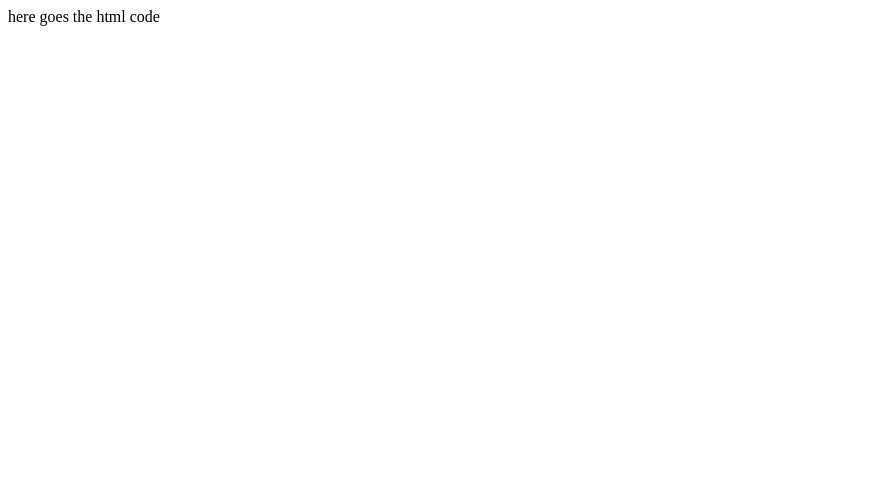
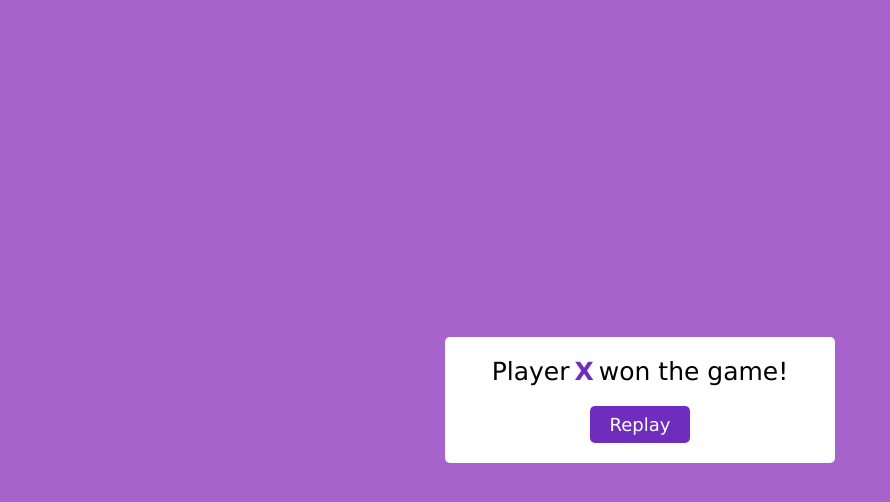
Before and after one commit to HIBA-BEG/XOgame, a plain HTML site: page index.html in a window 1280 px wide. Shown: the whole page, without its empty margins (0-890 px from the left). Drawn offline with Linux system fonts and the light colour scheme.

Commit message:
js-game-part-html

```diff
--- a/index.html
+++ b/index.html
@@ -1 +1,18 @@
-here goes the html code
+<!DOCTYPE html>
+<html lang="en">
+<head>
+    <meta charset="UTF-8">
+    <meta name="viewport" content="width=device-width, initial-scale=1.0">
+    <title>Document</title>
+    <link rel="stylesheet" href="style.css">
+</head>
+<body>
+      <!-- result -->
+      <div class="result-box">
+        <div class="vic-text">Player <p>X</p>won the game!</div>
+          <div class="btn">
+            <button>Replay</button>
+          </div>
+      </div>
+</body>
+</html>
--- /dev/null
+++ b/style.css
@@ -0,0 +1,54 @@
+*{
+    font-family: 'Lucida Sans', 'Lucida Sans Regular', 'Lucida Grande', 'Lucida Sans Unicode', Geneva, Verdana, sans-serif;
+    margin: 0;
+    padding: 0;
+}
+body{
+    background: #A663CC
+    ;
+}
+.result-box{
+    position: absolute;
+    top: 50%;
+    left: 50%;
+    transform: translate(-50%,-50%);
+    background: #fff;
+    padding: 20px;
+    border-radius: 5px;
+    max-width: 350px;
+    width: 100%;
+    /* display: none ; */
+
+}
+.result-box .vic-text{
+    font-size: 25px;
+    font-weight: 500;
+    display: flex;
+    justify-content: center;
+ }
+ .result-box .vic-text p{
+    font-weight: 700;
+    margin: 0 5px;
+    color: #6F2DBD;
+ }
+ .result-box .btn{
+    display: flex;
+    margin-top: 20px;
+    justify-content: center;
+
+ }
+ .result-box .btn button{
+    font-size: 18px;
+    font-weight: 500;
+    padding: 8px 20px;
+    border: none;
+    outline: none;
+    background: #6F2DBD;
+    border-radius: 5px;
+    color: #fff;
+    cursor: pointer;
+    transition: all 0.3s ease;
+ }
+ .result-box .btn button:hover{
+    transform: scale(0.96);
+ }
```
Also changed, not shown: js-abdo/Javabdo.js (added).
